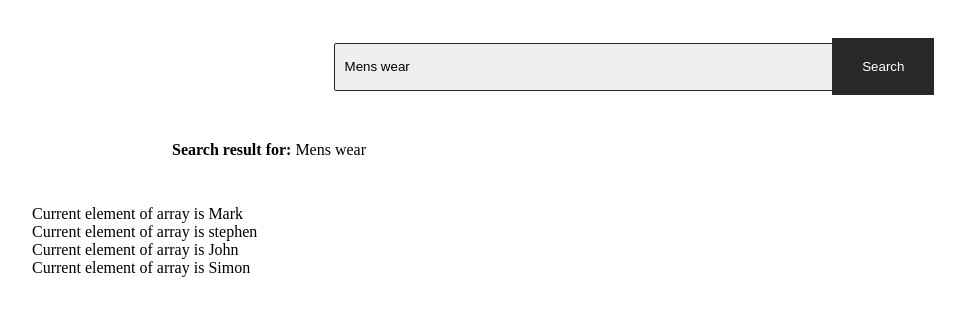
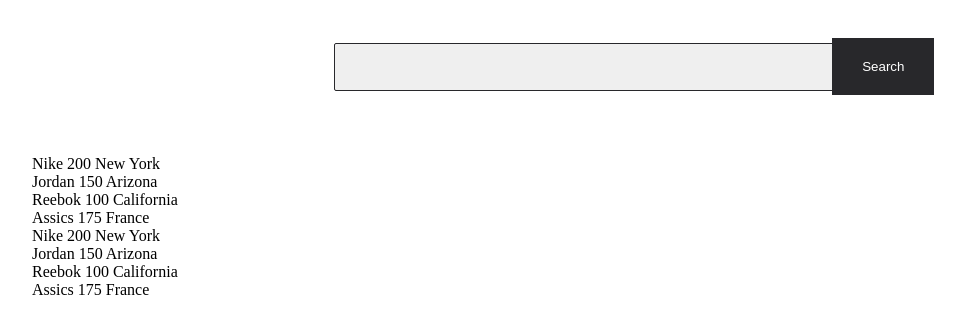
Before and after one commit to marco19972015/angularPratice, an Angular app: page / in a window 1280 px wide. Shown: the top 334 px of the page, without its empty margins (6-971 px from the left). Built offline with nearby package versions, Linux system fonts and the light colour scheme.

Commit message:
Added and array of objects so we can loop through in our template. We also used the @Input decorator to communicate from parent to child

```diff
--- a/src/app/app.module.ts
+++ b/src/app/app.module.ts
@@ -6,6 +6,7 @@
 import { ParentComponent } from './parent/parent.component';
 import { ChildComponent } from './child/child.component';
 import { SearchComponent } from './parent/search/search.component';
+import { ProductComponent } from './parent/product/product.component';
 
 @NgModule({
   declarations: [
@@ -13,6 +14,7 @@
     ParentComponent,
     ChildComponent,
     SearchComponent,
+    ProductComponent,
 
   ],
   imports: [
--- a/src/app/parent/parent.component.html
+++ b/src/app/parent/parent.component.html
@@ -1,7 +1,4 @@
 <div class="ekart--product--container">
     <app-search></app-search>
-    <div *ngFor="let listOfString of listOfStrings">
-        {{ 'Current element of array is ' + listOfString }}
-    </div>
-
+    <app-product *ngFor="let prod of products" [product]="prod"></app-product>
 </div>
--- a/src/app/parent/parent.component.ts
+++ b/src/app/parent/parent.component.ts
@@ -8,6 +8,48 @@
 })
 export class ParentComponent{
 
-  listOfStrings: string[] = ['Mark', 'stephen', 'John', 'Simon'];
+  products = [
+    {
+      brand: 'Nike',
+      price: 200,
+      location: 'New York'
+    },
+    {
+      brand: 'Jordan',
+      price: 150,
+      location: 'Arizona'
+    },
+    {
+      brand: 'Reebok',
+      price: 100,
+      location: 'California'
+    },
+    {
+      brand: 'Assics',
+      price: 175,
+      location: 'France'
+    },
+    {
+      brand: 'Nike',
+      price: 200,
+      location: 'New York'
+    },
+    {
+      brand: 'Jordan',
+      price: 150,
+      location: 'Arizona'
+    },
+    {
+      brand: 'Reebok',
+      price: 100,
+      location: 'California'
+    },
+    {
+      brand: 'Assics',
+      price: 175,
+      location: 'France'
+    },
+  ]
+
 
 }
--- /dev/null
+++ b/src/app/parent/product/product.component.html
@@ -0,0 +1,5 @@
+<div>
+    {{product.brand}}
+    {{product.price}}
+    {{product.location}}
+</div>
--- a/src/app/parent/search/search.component.html
+++ b/src/app/parent/search/search.component.html
@@ -2,7 +2,8 @@
     <input class="ekart-search-product-input" [value]="searchText" [(ngModel)]="searchText">
     <button class="btn btn-search">Search</button>
 </div>
-<div class="ekart-search-result-for"><p><strong>Search result for:</strong> {{ searchText }} </p></div>
+<div class="ekart-search-result-for">
+    <p *ngIf="searchText != ''"><strong>Search result for:</strong> {{ searchText }} </p></div>
 
 <!-- <div class="ekart-product-container-header"><h2>Shoes</h2></div>
 <div class="ekart--products--container"></div> -->
--- a/src/app/parent/search/search.component.ts
+++ b/src/app/parent/search/search.component.ts
@@ -6,7 +6,7 @@
   styleUrls: ['./search.component.css']
 })
 export class SearchComponent {
-  searchText: string = 'Mens wear';
+  searchText: string = '';
 
   // updateSearchText(event: any) {
   //   this.searchText = event.target.value;
--- a/tsconfig.json
+++ b/tsconfig.json
@@ -5,7 +5,7 @@
     "baseUrl": "./",
     "outDir": "./dist/out-tsc",
     "forceConsistentCasingInFileNames": true,
-    "strict": true,
+    "strict": false,
     "noImplicitOverride": true,
     "noPropertyAccessFromIndexSignature": true,
     "noImplicitReturns": true,
```
Also changed, not shown: src/app/parent/product/product.component.ts (added, +14 -0 lines), src/app/parent/product/product.component.css (added), 1 other file (tests, documents, lock files or other folders).
